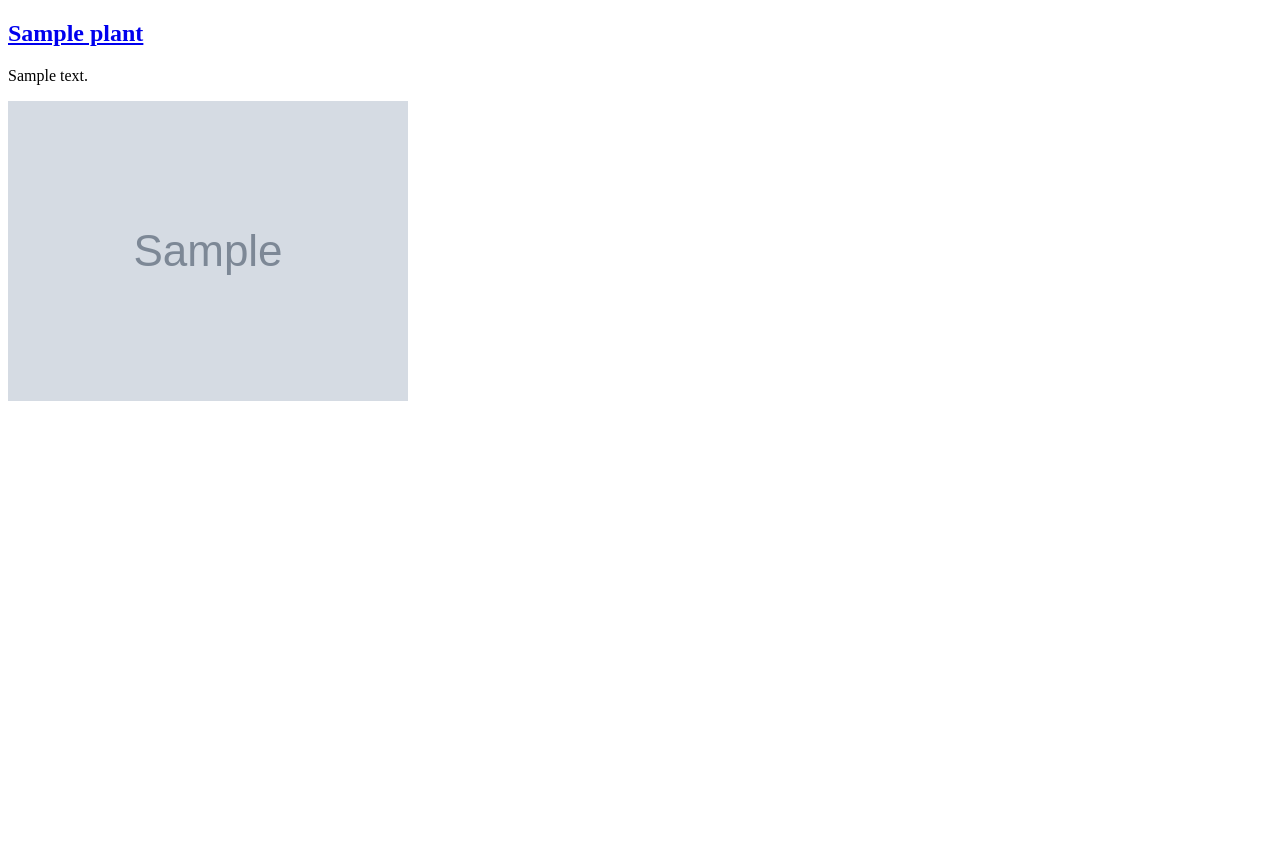
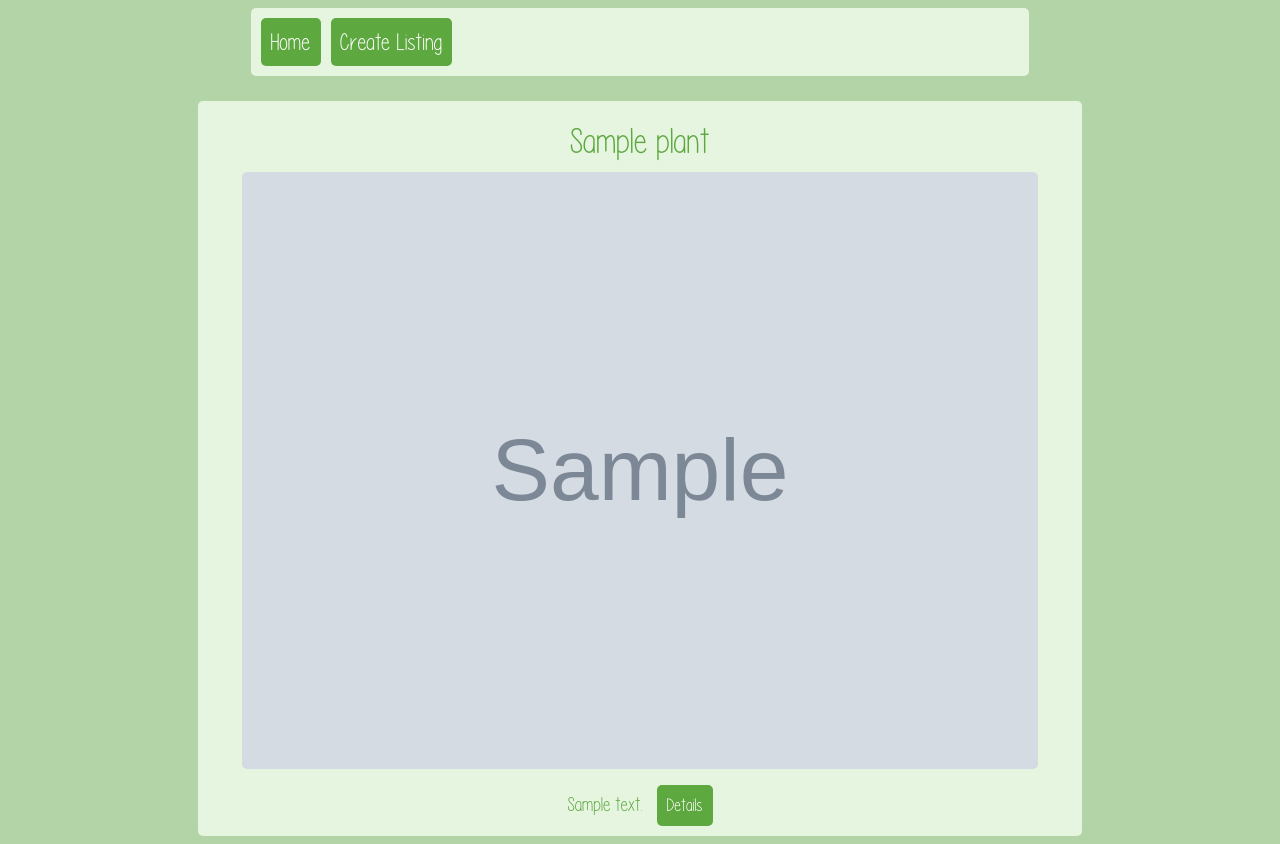
Before and after one commit to AcidicNic/contractor, a Flask app: page / in a window 1280 px wide. Before the commit the page ends 401 px from the top, so only its background shows below. Run offline with Flask 2, Linux system fonts and the light colour scheme; grey boxes marked "Sample" are stand-in pictures; a database or web service that is not in the repository returns one stand-in record (values such as "Sample title").

Commit message:
aesthetic stuff

```diff
--- a/app.py
+++ b/app.py
@@ -1,7 +1,10 @@
 from bson import ObjectId
 from flask import Flask, render_template, request, redirect, url_for
 from pymongo import MongoClient
-
+'''
+    * add navbar (back & home buttons on edit, home on new) and pretty css to new and edit pages
+    *
+'''
 app = Flask(__name__)
 
 client = MongoClient()
@@ -10,7 +13,6 @@ plants = db.plants
 
 
 @app.route('/')
-
 def plants_index():
     return render_template('plants_index.html', plants=plants.find())
 
--- /dev/null
+++ b/static/base.css
@@ -0,0 +1,96 @@
+body {
+    background-color: #b3d4a7;
+}
+.plant_container {
+    font-family: pretty;
+    text-align: center;
+    background-color: #e5f5df;
+    margin: 0 auto;
+    width: 70%;
+    border-radius: 5px;
+    color: #5ea840;
+    padding-top: 10px;
+    margin-top: 25px;
+}
+.plant_details {
+    margin-bottom: 10px;
+    font-family: pretty;
+    background-color: #5ea840;
+    color: #fff;
+    padding: 10px;
+    border-radius: 5px;
+    font-size: 18px;
+    border: none;
+    margin-left: 10px;
+}
+.plant_name {
+    margin: 10px;
+    font-size: 36px;
+}
+.plant_desc {
+    font-size: 20px;
+    display: inline-block;
+}
+.plant_img {
+    width: 90%;
+    border-radius: 5px;
+}
+
+.plant_show_container {
+    font-family: pretty;
+    text-align: center;
+}
+
+.container {
+    width: 60%;
+    padding: 10px;
+    background-color: #e5f5df;
+    margin-bottom: 10px;
+    margin: auto;
+    display: flex;
+    flex-flow: row wrap;
+    text-align: center;
+    align-items: center;
+    border-radius: 5px;
+}
+.header_btn {
+    background-color: #5ea840;
+    color: #ffffff;
+    padding: 10px;
+    text-align: center;
+    margin-right: 10px;
+    border-radius: 5px;
+    display: inline-block;
+    vertical-align: middle;
+    font-size: 24px;
+    border: none;
+    font-family: pretty;
+}
+.header_btn:hover, .plant_details:hover {
+    cursor: pointer;
+    background-color: #90b881;
+    -webkit-animation: rumble .0625s infinite linear;
+}
+#logo {
+    font-family: logo;
+    text-align: center;
+    color: #5ea840;
+    font-size: 72px;
+    margin-right: auto;
+    margin-left: auto;
+    user-select: none;
+}
+#logo:hover {
+    -webkit-animation: rumble .0625s infinite linear;
+}
+@-webkit-keyframes rumble {
+    0% {-webkit-transform: rotate(0deg);}
+    25% {-webkit-transform: translate(1px, 0px) rotate(-3deg);}
+    50% {-webkit-transform: translate(0px, -1px) rotate(0deg);}
+    75% {-webkit-transform: translate(-1px, 0px) rotate(3deg);}
+    100% {-webkit-transform: translate(0px, 1px) rotate(0deg);}
+}
+
+@font-face { font-family: CaviarDreams; src: url('CaviarDreams.ttf'); }
+@font-face { font-family: logo; src: url('stereofidelic.ttf'); }
+@font-face { font-family: pretty; src: url('Please write me a song.ttf'); }
--- a/templates/base.html
+++ b/templates/base.html
@@ -5,14 +5,14 @@
 <head>
     <meta charset='utf-8'>
     <title>Plant Nursery</title>
+    <link rel="stylesheet" type="text/css" href="{{ url_for('static', filename='base.css') }}">
     <!-- favicon -->
     <link rel="shortcut icon" href="{{ url_for('static', filename='favicon.ico') }}" type="image/x-icon">
     <link rel="icon" href="{{ url_for('static', filename='favicon.ico') }}" type="image/x-icon">
 </head>
 <body>
-    <div>
-        {% block content %}
-        {% endblock %}
-    </div>
+{% block content %}
+{% endblock %}
+
 </body>
 </html>
--- a/templates/plants_edit.html
+++ b/templates/plants_edit.html
@@ -4,7 +4,7 @@
 {% block content %}
 <form method='POST' action='/plants/{{plant._id}}'>
     <input type='hidden' name='_method' value='PUT'/>
-    {% include 'partials/playlists_form.html' %}
+    {% include 'partials/plants_form.html' %}
 
     <button type='submit'>Update Plant Listing</button>
 </form>
--- a/templates/plants_index.html
+++ b/templates/plants_index.html
@@ -2,11 +2,20 @@
 {% extends 'base.html' %}
 
 {% block content %}
+<!-- index navbar -->
+<div class="container">
+    <button class='header_btn' onclick="location.href='/';">Home</button>
+    <button class='header_btn' onclick="location.href='/plants/new';">Create Listing</button>
+</div>
+
 {% for plant in plants %}
-        <p>
-            <h2><a href='/plants/{{ plant._id }}'>{{ plant.name }}</a></h2>
-            <p>{{ plant.description }}</p>
-            <img src="{{ plant.image }}" alt="{{ plant.name }}">
-        </p>
+    <div class='plant_container'>
+        <p class='plant_name'>{{ plant.name }}</p>
+        <img class='plant_img' src="{{ plant.image }}" alt="{{ plant.name }}"><br>
+        <p class='plant_desc'>{{ plant.description }}</p>
+        <button class='plant_details' onclick="location.href='/plants/{{ plant._id }}';">Details</button>
+        <br>
+    </div>
+
     {% endfor %}
 {% endblock %}
```
Also changed, not shown: templates/plants_show.html (+15 -13 lines), static/CaviarDreams.ttf (added), static/Please write me a song.ttf (added), static/favicon.ico (added), static/stereofidelic.ttf (added), 1 other file.
